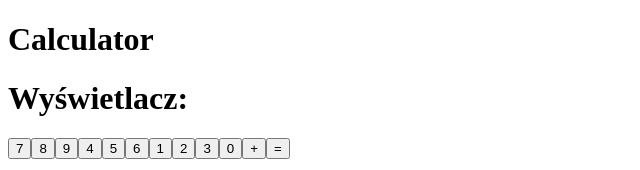
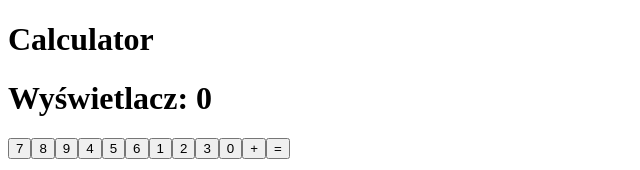
Before and after one commit to mjoze/calculator, a React app in the folder calc_react/: page / in a window 1280 px wide. Shown: the top 170 px of the page, without its empty margins (0-640 px from the left). Built offline with nearby package versions, Linux system fonts and the light colour scheme; the HTML template or start-up script is replaced by a standard one.

Commit message:
get value, handle score and double click score, basic handle operations add

```diff
--- a/calc_react/src/components/Display.jsx
+++ b/calc_react/src/components/Display.jsx
@@ -3,14 +3,14 @@ import { StoreContext } from "../store/StoreProvider";
 
 
 const Display = () => {
-    const { value, number } = useContext(StoreContext);
+    const { actualNumber, setActualNumber } = useContext(StoreContext);
 
     useEffect(() => {
         console.log('object');
     }, [])
     return (
         <div>
-            <h1>Wyświetlacz: {value}</h1>
+            <h1>Wyświetlacz: {actualNumber}</h1>
         </div>
     );
 };
--- a/calc_react/src/components/Keybord.jsx
+++ b/calc_react/src/components/Keybord.jsx
@@ -3,29 +3,45 @@ import { StoreContext } from "../store/StoreProvider";
 
 
 const Keybord = () => {
-
-    const { numbers, value, setValue, setNumbers, operator, setOperator } = useContext(StoreContext);
+    const { actualNumber, setActualNumber, numbers, setNumbers, operator, setOperator, flag, setFlag, freezeNumber, setFreezeNumber } = useContext(StoreContext);
 
     const handleClickNumber = (event) => {
-
-        if (Number(event.target.innerText)) {
-            setValue(value + event.target.innerText);
-        };
-
+        if (!flag) {
+            setActualNumber("" + event.target.innerText);
+            setFlag(true);
+        } else if (flag) {
+            setActualNumber(actualNumber + event.target.innerText);
+        }
     };
 
     const handleClickOperations = (event) => {
-        setValue("")
-        if (!operator) {
-            setOperator(event.target.innerText)
+        setFlag(false);
+        if (operator) {
+            const score = (Number(actualNumber) + Number(numbers[numbers.length - 1]));
+            setActualNumber(score);
+            setNumbers([...numbers, actualNumber, score]);
         } else {
-            console.log(operator);
+            setOperator(event.target.innerText);
+            setNumbers([...numbers, actualNumber]);
+            setActualNumber("");
+            setFlag(true);
         }
-    }
+    };
 
     const handleClickScore = () => {
-        setOperator("")
-    }
+        if (operator === "") {
+            const score = Number(actualNumber) + Number(freezeNumber)
+            setActualNumber(score);
+            setNumbers([...numbers, score]);
+        } else {
+            const score = Number(actualNumber) + Number(numbers[numbers.length - 1]);
+            setActualNumber(score);
+            setNumbers([...numbers, actualNumber, score]);
+            setFlag(false);
+            setOperator("");
+            setFreezeNumber(actualNumber);
+        }
+    };
 
     return (
         <div className="keybord">
--- a/calc_react/src/store/StoreProvider.jsx
+++ b/calc_react/src/store/StoreProvider.jsx
@@ -3,12 +3,16 @@ import React, { createContext, useState } from "react";
 export const StoreContext = createContext(null);
 
 const StoreProvider = ({ children }) => {
-    const [value, setValue] = useState("");
-    const [numbers, setNumbers] = useState("");
+    const [flag, setFlag] = useState(true);
+    const [actualNumber, setActualNumber] = useState(0);
+    const [numbers, setNumbers] = useState([]);
+    const [freezeNumber, setFreezeNumber] = useState("");
     const [operator, setOperator] = useState("")
 
     return (
-        <StoreContext.Provider value={{ value, setValue, numbers, setNumbers, operator, setOperator }}>
+        <StoreContext.Provider value={{
+            actualNumber, setActualNumber, numbers, setNumbers, operator, setOperator, flag, setFlag, freezeNumber, setFreezeNumber
+        }}>
             {children}
         </StoreContext.Provider>
     )
```
